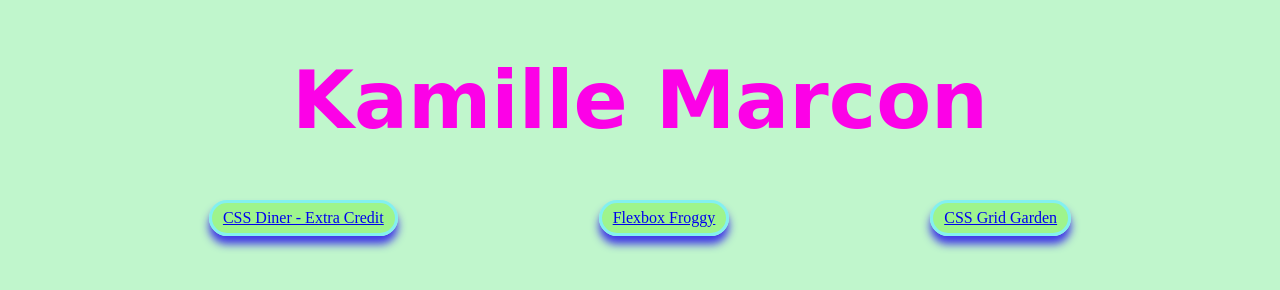
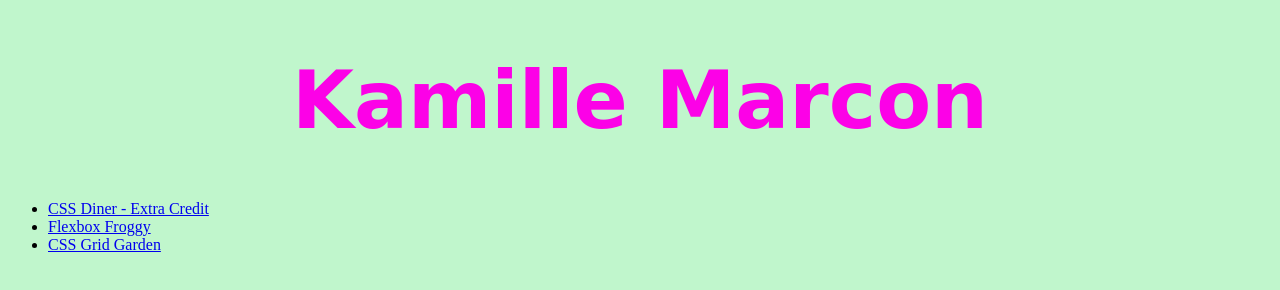
Before and after one commit to kamilleprototype/ifsc-1310, a plain HTML site: page index.html in a window 1280 px wide. Drawn offline with Linux system fonts and the light colour scheme.

Commit message:
deleted css to edit course homepage

```diff
--- a/assets/css/style.css
+++ b/assets/css/style.css
@@ -7,30 +7,3 @@ h1{
 font-family:"Brush Script MT", cursive;
 text-align: center;
 }
-
-ul {
-    padding:0;
-    display:flex;
-    flex-direction: row;
-    justify-content: space-evenly;
-}
-
-ul li{
-    list-style-type:none
-}
-
-ul li{
-    font-family:'Courier New', Courier, monospace
-    text-decoration:overline rgb(252, 1, 231);
-    background-color:rgba(156, 245, 138, 0.945);
-    padding:6px 11px;
-    border-radius: 20px;
-    border: 3.2px solid #83f0f0;
-    font: size 20px;px;
-   transition:2s;
-   box-shadow: 0 8px 9px rgba(56, 43, 231, 0.945);
-}
-
-header.primary nav a:hover{
-    background-color:rgb(121, 102, 216,0.7)
-    }
```
